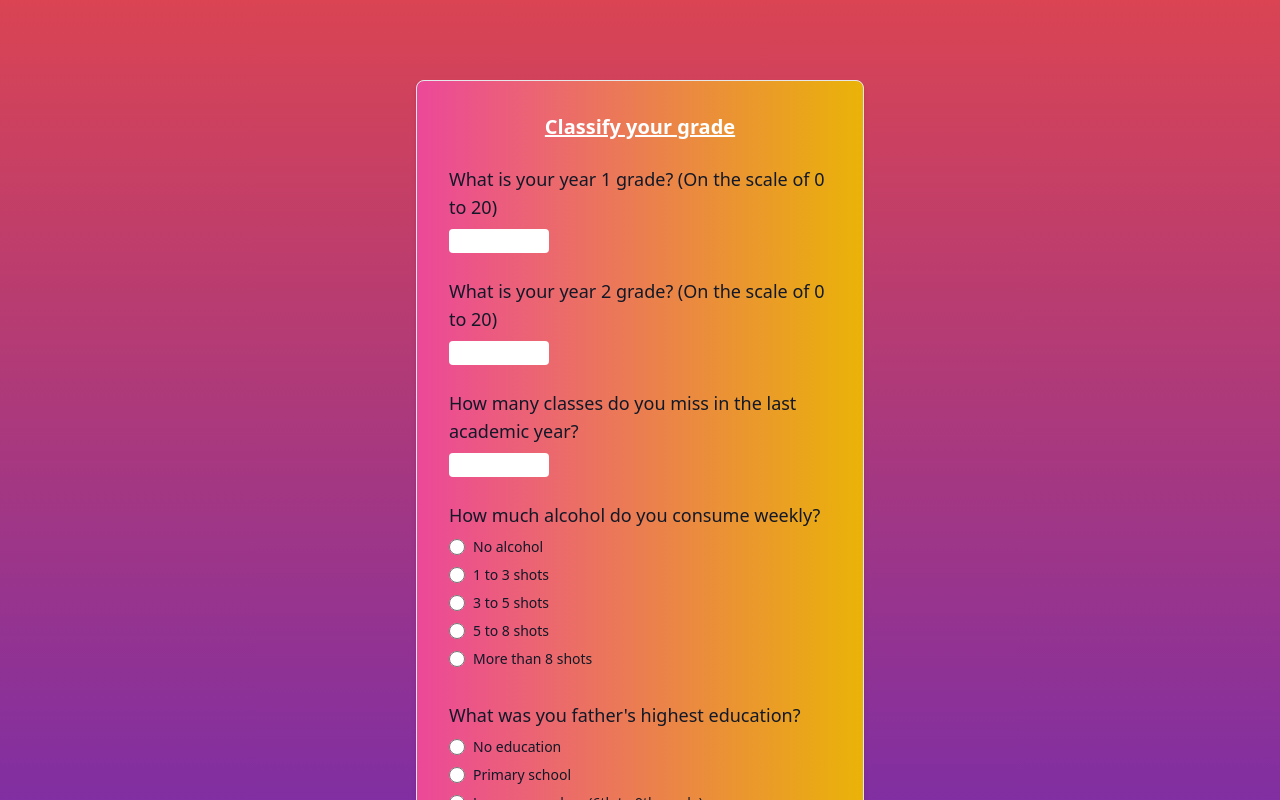
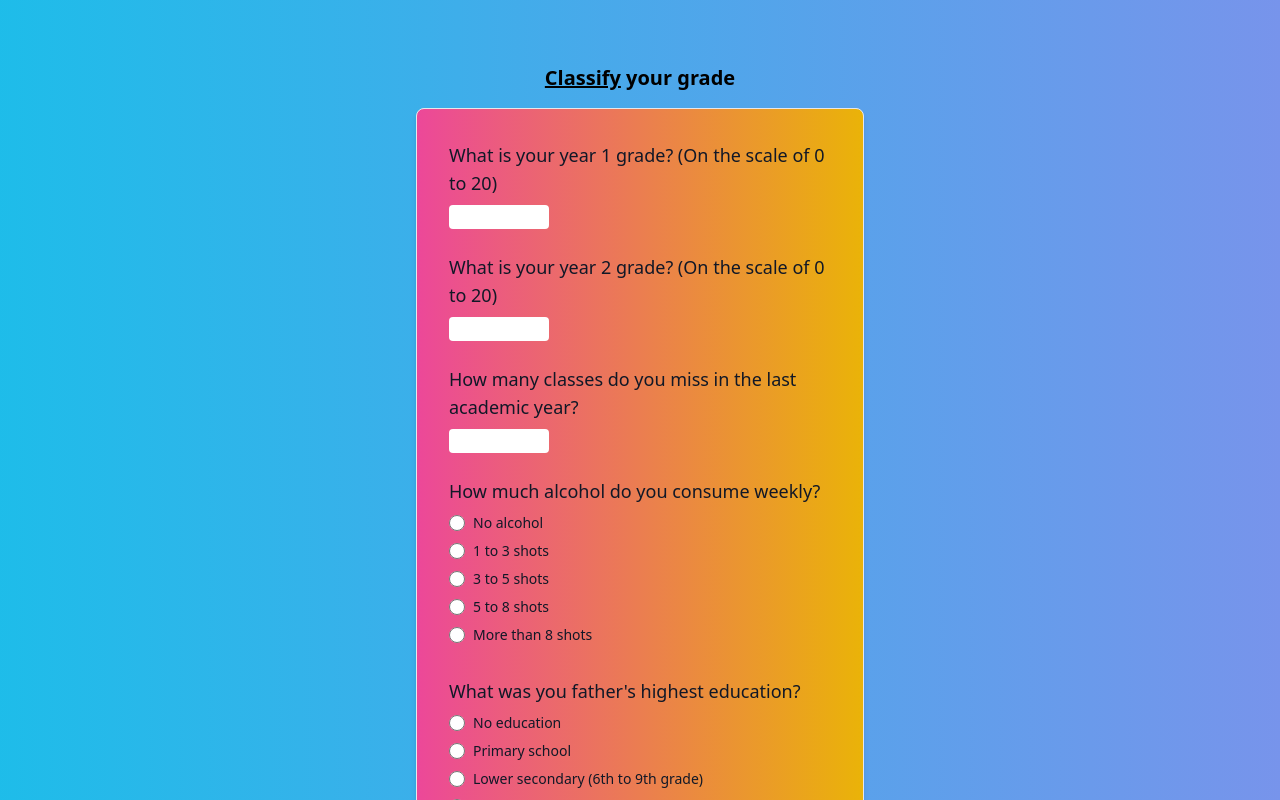
Before and after one commit to ariqRam/grade-predictor, a Next.js app: page /classify in a window 1280 px wide. Shown: the top 800 px of the page. Built offline with nearby package versions, Linux system fonts and the light colour scheme.

Commit message:
added background animation

```diff
--- a/pages/_document.tsx
+++ b/pages/_document.tsx
@@ -4,7 +4,7 @@ export default function Document() {
   return (
     <Html lang="en">
       <Head />
-      <body className=" bg-gradient-to-b from-[#DA4453] to-[#5D26C1]">
+      <body className=" bg-gradient-to-r from-[#12c2e9] via-[#c471ed] to-[#f64f59] background-animate">
         <Main />
         <NextScript />
       </body>
--- a/pages/classify/index.tsx
+++ b/pages/classify/index.tsx
@@ -35,16 +35,14 @@ export default function Classify() {
                 <meta name="viewport" content="width=device-width, initial-scale=1" />
                 <link rel="icon" href="/favicon.ico" />
             </Head>
-
-            <div className="m-auto mt-[10vh] w-full max-w-md rounded-lg border border-gray-200 bg-white bg-gradient-to-r from-pink-500 to-yellow-500 p-4 shadow-md sm:p-6 md:p-8 mb-36 ">
+            <h5 className="text-xl mt-[8vh] text-center font-bold text-black">
+                <span className="underline">Classify</span> your grade
+            </h5>
+            <div className="m-auto mt-[2vh] w-full max-w-md rounded-lg border border-gray-200 bg-white bg-gradient-to-r from-pink-500 to-yellow-500 p-4 shadow-md sm:p-6 md:p-8 mb-36 ">
                 <form
                     className="space-y-6"
                     onSubmit={(e) => submitData(e)}
                 >
-                    <h5 className="text-xl text-center font-bold underline text-white">
-                        Classify your grade
-                    </h5>
-
                     <GradeInput
                         title="g1"
                         desc="What is your year 1 grade? (On the scale of 0 to 20)"
--- a/pages/index.tsx
+++ b/pages/index.tsx
@@ -1,11 +1,9 @@
 "use client";
 
 import Head from "next/head";
-import { Inter } from "@next/font/google";
 import { FormEvent, useState } from "react";
 import axios from "axios";
 
-const inter = Inter({ subsets: ["latin"] });
 
 export default function Home() {
   const [studyTime, setStudyTime] = useState("");
@@ -39,14 +37,14 @@ export default function Home() {
         <link rel="icon" href="/favicon.ico" />
       </Head>
 
-      <div className="m-auto mt-[10vh] w-full max-w-md rounded-lg border border-gray-200 bg-white bg-gradient-to-r from-cyan-500 to-blue-500 p-4 shadow-md sm:p-6 md:p-8 mb-36 ">
+      <h5 className="text-xl mt-[8vh] text-center font-bold text-black">
+        <span className="underline">Predict</span> your grade
+      </h5>
+      <div className="mx-auto mt-[2vh] w-full max-w-md rounded-lg border border-gray-200 bg-white bg-gradient-to-r from-cyan-500 to-blue-500 p-4 shadow-md sm:p-6 md:p-8 mb-36 ">
         <form
           className="space-y-6"
           onSubmit={(e) => submitData(e)}
         >
-          <h5 className="text-xl text-center font-bold underline text-white">
-            Predict your grade
-          </h5>
 
           <RadioList
             categories={studyTimeCategories}
--- a/styles/globals.css
+++ b/styles/globals.css
@@ -59,3 +59,21 @@ a {
   color: inherit;
   text-decoration: none;
 }
+
+.background-animate {
+  background-size: 400%;
+
+  -webkit-animation: AnimationName 3s ease infinite;
+  -moz-animation: AnimationName 3s ease infinite;
+  animation: AnimationName 3s ease infinite;
+}
+
+@keyframes AnimationName {
+  0%,
+  100% {
+    background-position: 0% 50%;
+  }
+  50% {
+    background-position: 100% 50%;
+  }
+}
```
